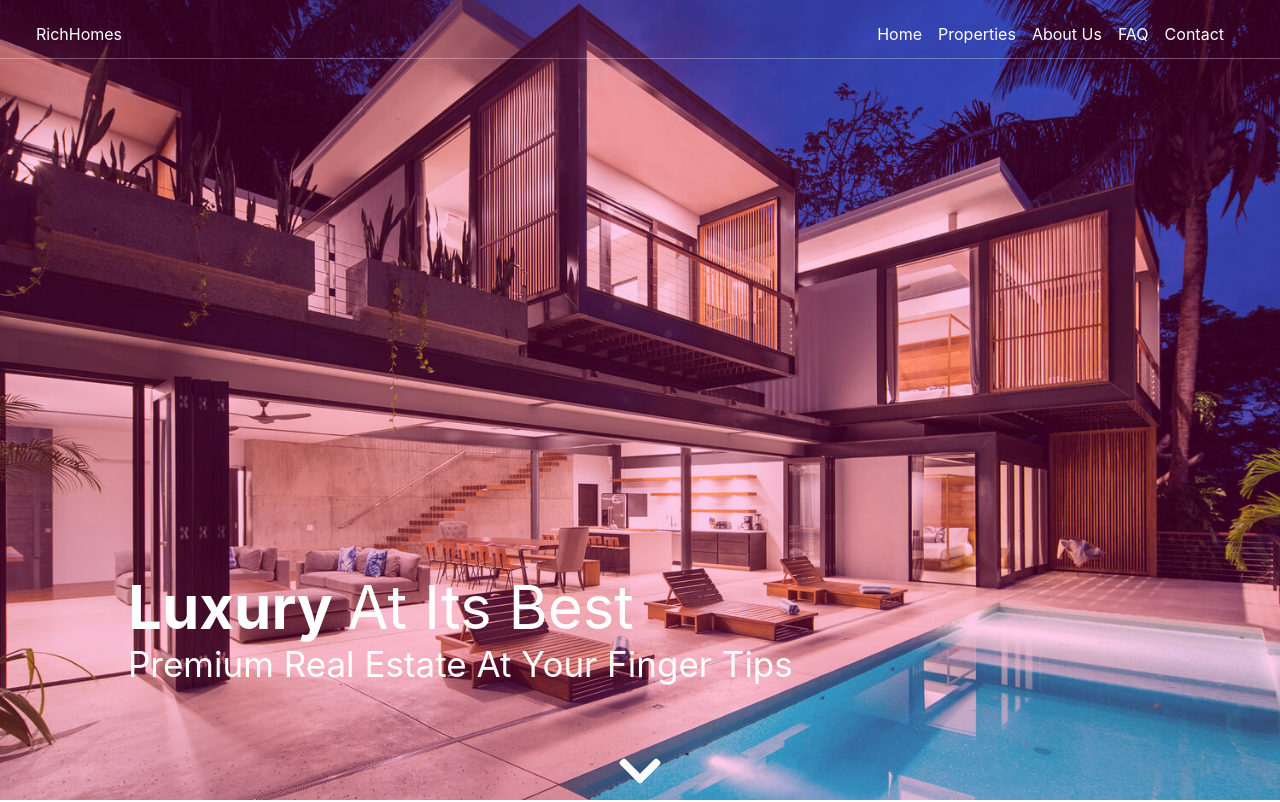
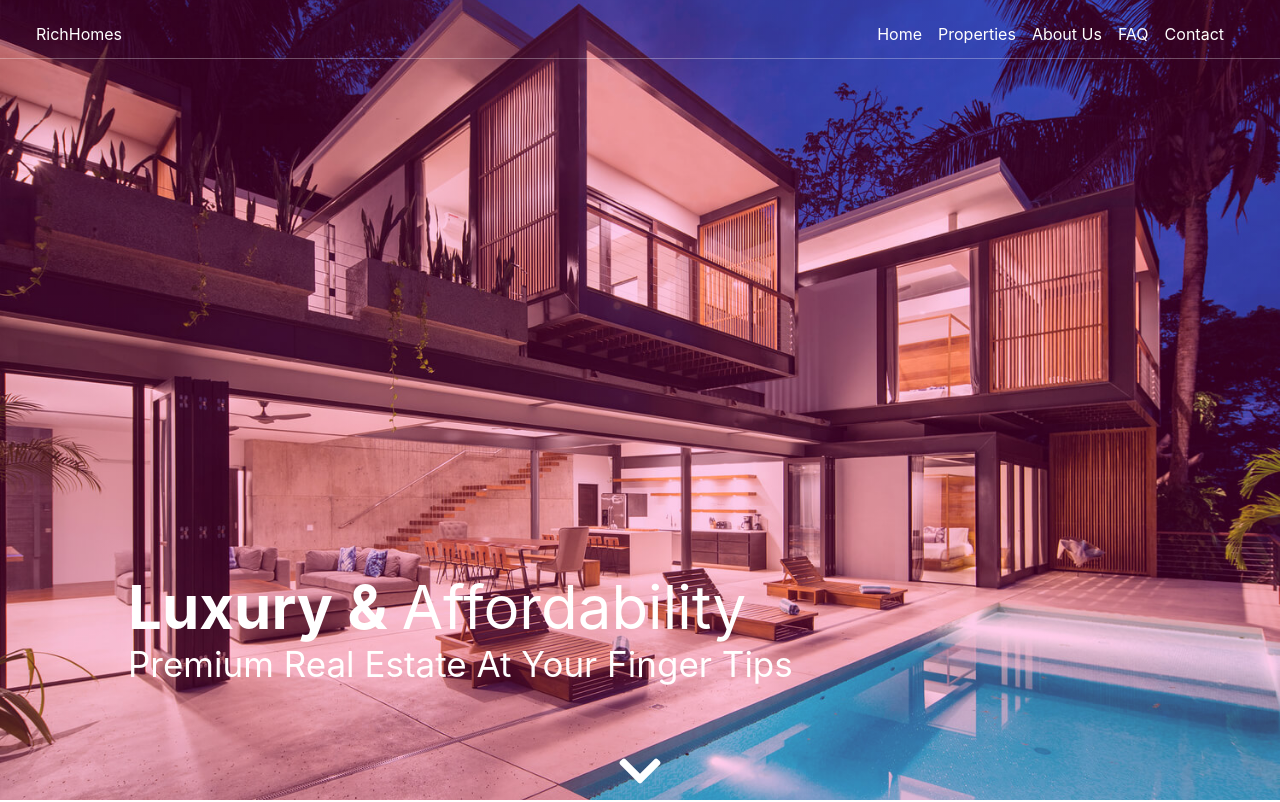
Before and after one commit to tosebikan/richhomesgh, a React (Create React App) app: page / in a window 1280 px wide. Shown: the top 802 px of the page. Built offline with nearby package versions, Linux system fonts and the light colour scheme.

Commit message:
title update

```diff
--- a/src/screens/HomeScreen.js
+++ b/src/screens/HomeScreen.js
@@ -39,8 +39,8 @@ function HomeScreen() {
       <div className="hero">
         <div className="hero-text">
           <h1>
-            <span id="c1">Luxury</span>
-            <span id="c2">At Its Best</span>
+            <span id="c1">Luxury &</span>
+            <span id="c2">Affordability</span>
           </h1>
           <p>Premium Real Estate At Your Finger Tips</p>
         </div>
```
